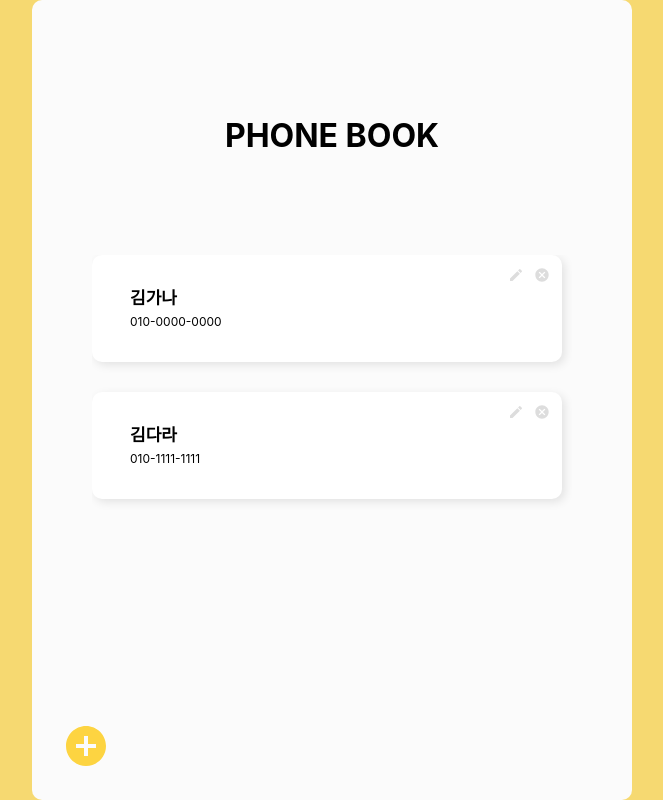
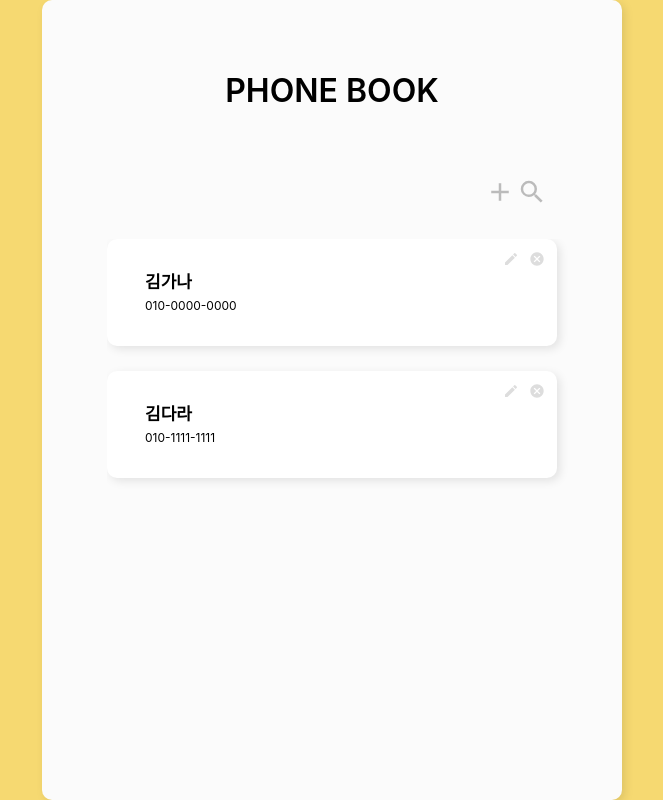
Before and after one commit to sjeong12/react_study, a React (Create React App) app in the folder phone_book/: page / in a window 1280 px wide. Shown: the whole page, without its empty margins (308-971 px from the left). Built offline with nearby package versions, Linux system fonts and the light colour scheme.

Commit message:
[FEAT] search

```diff
--- a/phone_book/src/App.css
+++ b/phone_book/src/App.css
@@ -4,29 +4,80 @@ body {
 
 .App {
   position: absolute;
-  width: 600px;
+  width: 580px;
   height: 800px;
   top: 50%;
   left: 50%;
   transform: translate(-50%, -50%);
   background: #FBFBFB;
   border-radius: 10px;
+  box-shadow: 3px 3px 10px 0px rgba(0, 0, 0, 10%);;
   display: flex;
 	flex-direction: column;
 	align-items: center;
-	justify-content: center;
 }
 
 h1 {
-  margin-top: 70px;
-  margin-bottom: 100px;
+  position: relative;
+  top: 50px;
+  font-weight: 600;
+}
+
+.App > .btns {
+  width: 430px;
+  height: 100px;
+  position: relative;
+  top: 60px;
+  display: flex;
+	justify-content: flex-end;
+  align-items: center;
+  font-size: 30px;
+  text-align: center;
+  color: #BBB;
+}
+
+.App > .btns > input {
+  display: none;
+  width: 350px;
+	height: 30px;
+	background: #eee;
+	border: none;
+	border-radius: 10px;
+	padding: 0px 15px 0px 15px;
+  margin-right: 10px;
+	font-family: 'Gotham SSm A', 'Gotham SSm B', sans-serif;
+  font-size: 14px;
+  font-weight: 400;
+  animation: input-appear 0.7s reverse forwards;
+}
+.App > .btns.appear input {
+  display: inline;
+  animation: input-appear 0.7s forwards;
+}
+.App > .btns.appear #modal-btn {
+  display: none;
 }
 
 #modal-btn {
-  font-size: 48px;
-  position: fixed;
-  left: 30px;
-  bottom: 30px;
-  color: #FDD441;
+  cursor: pointer;
+  margin-right: 2px;
+}
+#modal-btn:hover {
+  color: #000;
+}
+
+#search-btn {
   cursor: pointer;
 }
+#search-btn:hover {
+  color: #000;
+}
+
+@keyframes input-appear {
+  0% {
+		width: 0px;
+	}
+	100% {
+		width: 350px;
+	}
+}
--- a/phone_book/src/App.js
+++ b/phone_book/src/App.js
@@ -3,7 +3,7 @@ import React, {Component} from 'react';
 import Modal from './components/Modal.js';
 import PhoneForm from './components/PhoneForm.js';
 import PhoneInfoList from './components/PhoneInfoList.js';
-import {MdAddCircle} from 'react-icons/md';
+import {MdAdd, MdSearch} from 'react-icons/md';
 
 class App extends Component {
 	id = 2
@@ -20,7 +20,15 @@ class App extends Component {
 				phone: '010-1111-1111'
 			}
 		],
+		keyword: '',
+		searchOpen: false,
 		modalOpen: false,
+	}
+
+	handleChange = (e) => {
+		this.setState({
+			keyword: e.target.value,
+		});
 	}
 
 	handleCreate = (data) => {
@@ -58,17 +66,37 @@ class App extends Component {
 		})
   	}
 
+	onSearch = () => {
+		const input = document.querySelector(".App > .btns");
+		const { searchOpen } = this.state;
+		this.setState({searchOpen: !this.searchOpen});
+		if (searchOpen === true)
+			this.setState({keyword: ''});
+		input.classList.toggle("appear");
+  	}
+
 	render() {
-		const {information, modalOpen} = this.state;
+		const {information, keyword, modalOpen} = this.state;
+		const filteredList = information.filter(
+			info => info.name.indexOf(keyword) !== -1
+		);
 		return (
 			<div class="App">
 				<h1>PHONE BOOK</h1>
+				<div class="btns">
+					<input
+						placeholder="검색할 이름을 입력하세요"
+						onChange={this.handleChange}
+						value={keyword}
+					/>
+					<MdAdd id="modal-btn" onClick={this.openModal}></MdAdd>
+					<MdSearch id="search-btn" onClick={this.onSearch}></MdSearch>
+				</div>
 				<PhoneInfoList
-					data={information}
+					data={filteredList}
 					onRemove={this.handleRemove}
 					onUpdate={this.handleUpdate}
 				/>
-				<MdAddCircle id="modal-btn" onClick={this.openModal}></MdAddCircle>
       			<Modal open={modalOpen} close={this.closeModal} header="ADD CONTACTS">
 					<PhoneForm
 						onCreate={this.handleCreate}
--- a/phone_book/src/components/Modal.css
+++ b/phone_book/src/components/Modal.css
@@ -5,7 +5,7 @@
 }
 
 .form input {
-	width: 280px;
+	width: 270px;
 	height: 35px;
 	background: #eee;
 	border: none;
@@ -18,14 +18,14 @@
 }
 
 .form button {
-	width: 80px;
+	width: 300px;
 	height: 35px;
 	border-radius: 10px;
 	background: #eee;
 }
 .form button:hover {
 	color: #fff;
-	background: #8CDE6F;
+	background: #000;
 }
 
 .modal {
@@ -46,7 +46,7 @@
   }
   .modal > section {
 	width: 100%;
-	height: 250px;
+	height: 260px;
 	max-width: 420px;
 	position: fixed;
 	right: 0;
@@ -71,11 +71,11 @@
 	font-size: 21px;
 	font-weight: 700;
 	text-align: center;
-	color: #aaa;
+	color: #bbb;
 	background-color: transparent;
   }
   .modal > section > header button:hover {
-	color: #899;
+	color: #FB6F6F;
   }
   .modal > section > main {
 	padding: 20px;
--- a/phone_book/src/components/PhoneInfoList.css
+++ b/phone_book/src/components/PhoneInfoList.css
@@ -1,19 +1,22 @@
 .list {
-	width: 80%;
-	height: 500px;
+	position: relative;
+	width: 500px;
+	height: 528px;
+	top: 57px;
+	left: 25px;
 	overflow-y: auto;
 }
 
 .info {
-	width: 420px;
+	width: 400px;
 	height: 80px;
+	margin-bottom: 25px;
 	display: flex;
 	justify-content: space-between;
 	border-radius: 10px;
 	box-shadow: 3px 3px 10px 0px rgba(0, 0, 0, 10%);
 	background: #fff;
 	padding: 12px 12px 15px 38px;
-	margin-bottom: 30px;
 }
 
 .info input {
@@ -32,7 +35,7 @@
 	margin-bottom: 5px;
 }
 
-.btns {
+.info .btns {
 	display: flex;
 	justify-content: flex-end;
 }
--- a/phone_book/src/components/PhoneInfoList.js
+++ b/phone_book/src/components/PhoneInfoList.js
@@ -7,6 +7,10 @@ class PhoneInfoList extends Component {
 		list: [],
 		onRemove: () => console.warn('onRemove not defined'),
 		onUpdate: () => console.warn('onUpdate not defined'),
+	}
+
+	shouldComponentUpdate(nextProps, nextState) {
+		return nextProps.data !== this.props.data;
 	}
 
 	render() {
```
